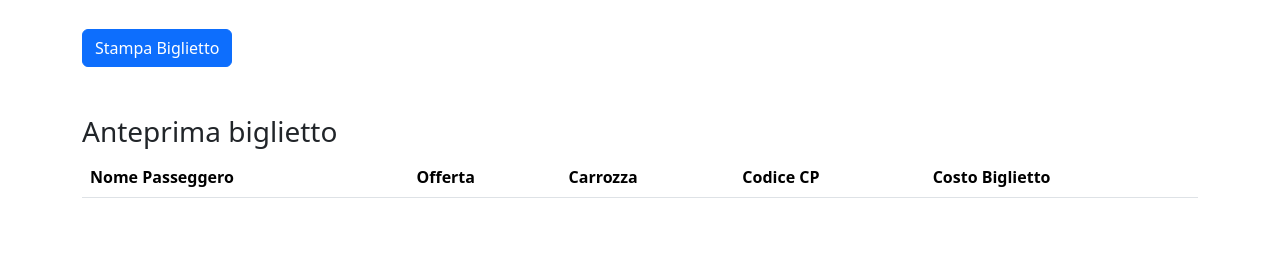
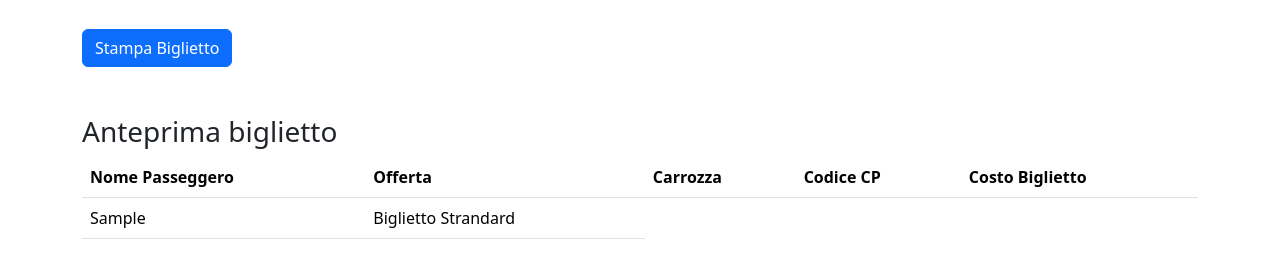
Before and after one commit to eduardorocco/js-biglietto-treno-form, a plain HTML site: page index.html in a window 1280 px wide. Both pictures are taken after typing "Sample", "Sample" into the empty fields and a click on the button "Stampa Biglietto". Shown: the part 151-418 px from the top of the page. Drawn offline with nearby package versions, Linux system fonts and the light colour scheme.

Commit message:
ADD first preview items

```diff
--- a/index.html
+++ b/index.html
@@ -79,8 +79,8 @@
                     <th scope="col">Costo Biglietto</th>
                   </tr>
                 </thead>
-                <tbody id="ticket-data">
-                  <tr>
+                <tbody>
+                  <tr id="ticket-table">
                   </tr>
                 </tbody>
               </table>
--- a/main.js
+++ b/main.js
@@ -15,7 +15,9 @@ const formElement = document.getElementById('form-km')
 
 const ticketPreview = document.getElementById('ticket-preview').style.display = 'none'
 
+const userName = document.getElementById('user-name')
 
+const ticketTable = document.getElementById('ticket-table')
 
 
 formElement.addEventListener('submit', function (event) {
@@ -26,8 +28,11 @@ formElement.addEventListener('submit', function (event) {
 
     const age = userAge.value
 
+    const travelerName = userName.value
 
     const kmPrice =  km * costXkm
+
+    ticketTable.innerHTML += `<td >${travelerName}</td>`
 
 
 
@@ -37,9 +42,18 @@ formElement.addEventListener('submit', function (event) {
 
         discout = (kmPrice * 20) / 100
 
-    } if (age=== 'over65') {
+        ticketTable.innerHTML += `<td >Under 18</td>`
+
+    }else if (age=== 'over65') {
 
         discout = (kmPrice * 40) / 100
+
+        ticketTable.innerHTML += `<td >Over 65</td>`
+
+    } else {
+
+        ticketTable.innerHTML += `<td >Biglietto Strandard</td>`
+
     }
 
 
@@ -50,6 +64,14 @@ formElement.addEventListener('submit', function (event) {
 
 
     console.log(priceFixed)
+
+
+
+
+
+
+    console.log(travelerName)
+
 
 
 
```
